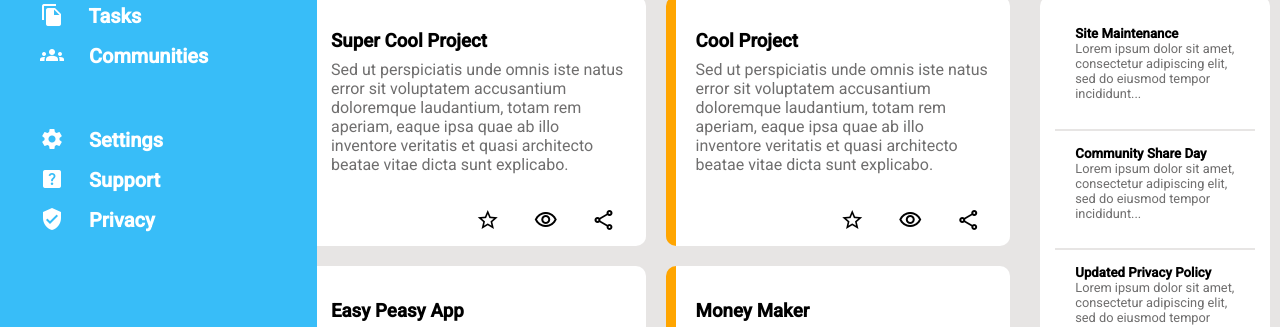
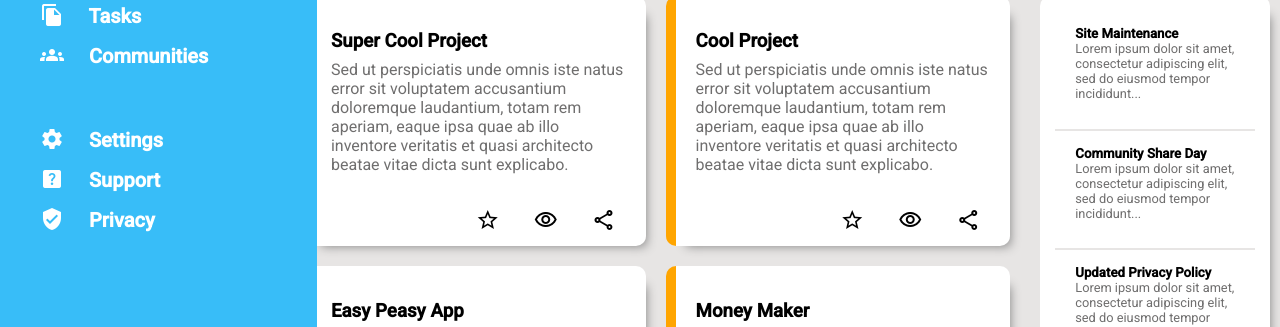
Before and after one commit to trihuang/admin-dashboard, a plain HTML site: page index.html in a window 1280 px wide. Shown: the part 269-596 px from the top of the page. Drawn offline with Linux system fonts and the light colour scheme.

Commit message:
Add box shadow to header and cards

```diff
--- a/style.css
+++ b/style.css
@@ -22,7 +22,7 @@ body {
     grid-area: sidebar;
     width: 317px;
     height: 100vh;
-    z-index: 1;
+    z-index: 2;
     position: fixed;
 }
 
@@ -64,6 +64,8 @@ header {
     grid-area: header;
     display: grid;
     grid-template-rows: 0.25fr 0.5fr;
+    box-shadow: 0 10px 10px -10px gray;
+    z-index: 1;
 }
 
 .profile-pic {
@@ -400,3 +402,10 @@ aside .header {
 .trending-card .text {
     cursor: pointer;
 }
+
+.card,
+.announcement-card,
+.trending-card {
+    z-index: 1;
+    box-shadow: 10px 10px 10px -10px gray;
+}
```
